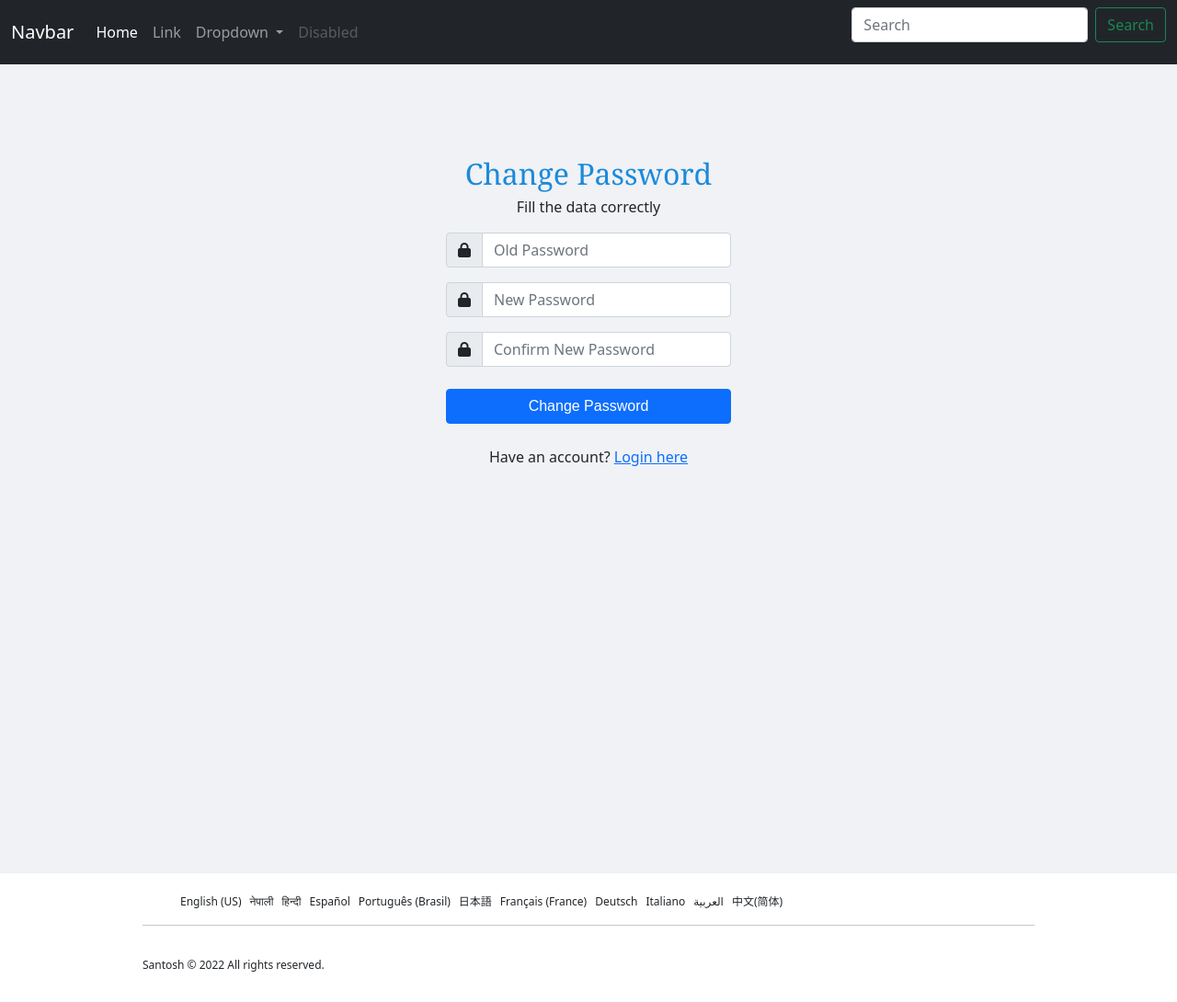
After one commit to SantoshPhaiju/AdvanceLoginSystem, a PHP site: page /AdvanceLoginSystem/changepassword.php?userid=6 in a window 1280 px wide. The commit adds this page. Shown: the whole page at 92% size. Run offline with PHP 8.4, Linux system fonts and the light colour scheme; a user stored in the database is signed in; some libraries are stand-ins or nearby versions.

Commit message:
Adding the changed and new files

```diff
--- /dev/null
+++ b/changepassword.php
@@ -0,0 +1,112 @@
+<?php
+
+include 'header.php';
+session_start();
+$id = $_GET['userid'];
+include '_dbconnect.php';
+include 'partials/_links.php';
+
+if (!isset($_SESSION['loggedin']) && $_SESSION['loggedin'] != true) {
+    header("location: login.php");
+}
+
+if ($_SESSION['id'] != $id) {
+    header("location: changepassword.php?userid={$_SESSION['id']}");
+}
+
+if (isset($_POST['recover'])) {
+    $pass = $_POST['pass'];
+    $cpass = $_POST['cpass'];
+    $oldpass = $_POST['oldpass'];
+
+    $userid = $_GET['userid'];
+    $hash = password_hash($pass, PASSWORD_BCRYPT);
+
+    $sql = "SELECT * FROM usertable WHERE `id` = '$userid'";
+    $result = mysqli_query($conn, $sql);
+    $row = mysqli_fetch_assoc($result);
+    $hashPass = $row['password'];
+
+    if ($result) {
+        if(password_verify($oldpass, $hashPass)){
+            if ($pass == $cpass) {
+                $updateSql = "UPDATE usertable SET `password` = '$hash'";
+                $result1 = mysqli_query($conn, $updateSql);
+
+                if ($result1) {
+                    $_SESSION['success'] = "<p class='bg-success text-white p-1'> Your password has been changed. Now you can continue with Login. </p>";
+                    header("location: login.php");
+                }
+            } else {
+                $_SESSION['error'] = "<p class='bg-warning text-white p-1'> Passwords you enterd do no match </p>";
+            }
+        }else {
+            $_SESSION['error'] = "<p class='bg-warning text-white p-1'> Old password not matched. </p>";
+        }
+    }
+}
+?>
+
+
+
+<!DOCTYPE html>
+<html lang="en">
+
+<head>
+    <meta charset="UTF-8">
+    <meta http-equiv="X-UA-Compatible" content="IE=edge">
+    <meta name="viewport" content="width=device-width, initial-scale=1.0">
+    <title>Recover Password</title>
+    <style>
+        body {
+            background-color: #f0f2f5;
+        }
+
+        .container {
+            margin-top: 80px;
+        }
+    </style>
+</head>
+
+<body>
+
+    <div class="h-div">
+        <div class="container">
+            <div class="form-group">
+                <h2>Change Password</h2>
+                <p>Fill the data correctly</p>
+                <?php
+                if(isset($_SESSION['error'])){
+                    echo $_SESSION['error'];
+                }
+                $userid = $_GET['userid'];
+                ?>
+
+                <form action="changepassword.php?userid=<?php echo $userid ?>" method="POST">
+                    <div class="input-group mb-3">
+                        <span class="input-group-text" id="basic-addon1"><i class="fas fa-lock"></i> </span>
+                        <input type="password" name="oldpass" id="oldpass" class="form-control" placeholder="Old Password" aria-label="phone" aria-describedby="basic-addon1" required>
+                    </div>
+                    <div class="input-group mb-3">
+                        <span class="input-group-text" id="basic-addon1"><i class="fas fa-lock"></i> </span>
+                        <input type="password" name="pass" id="pass" class="form-control" placeholder="New Password" aria-label="phone" aria-describedby="basic-addon1" required>
+                    </div>
+                    <div class="input-group mb-3">
+                        <span class="input-group-text" id="basic-addon1"><i class="fas fa-lock"></i> </span>
+                        <input type="password" name="cpass" id="cpass" class="form-control" placeholder="Confirm New Password" aria-label="phone" aria-describedby="basic-addon1" required>
+                    </div>
+                    <button name="recover" class="btn btn-primary my-2 w-100 btn-form"> Change Password </button>
+                </form>
+                <p class="my-2"> Have an account? <a href="login.php">Login here</a> </p>
+            </div>
+
+        </div>
+    </div>
+
+    <?php
+include 'footer.php';
+
+?>
+</body>
+
+</html>
--- a/logout.php
+++ b/logout.php
@@ -3,7 +3,8 @@
 setcookie('loggedin', 'true', time() - 3600, '/AdvanceLoginSystem');
 setcookie('emailCookie', $email, time() - 3600, '/AdvanceLoginSystem');
 setcookie('passwordCookie', $pass, time() - 3600, '/AdvanceLoginSystem');
-session_start();
+
+
 
 session_unset();
 session_destroy();
```
Also changed, not shown: index.php (+7 -3 lines), signup.php (+11 -13 lines), upload/1647589245-275609583_540469464180137_8168891403109080329_n.jpg (added).
